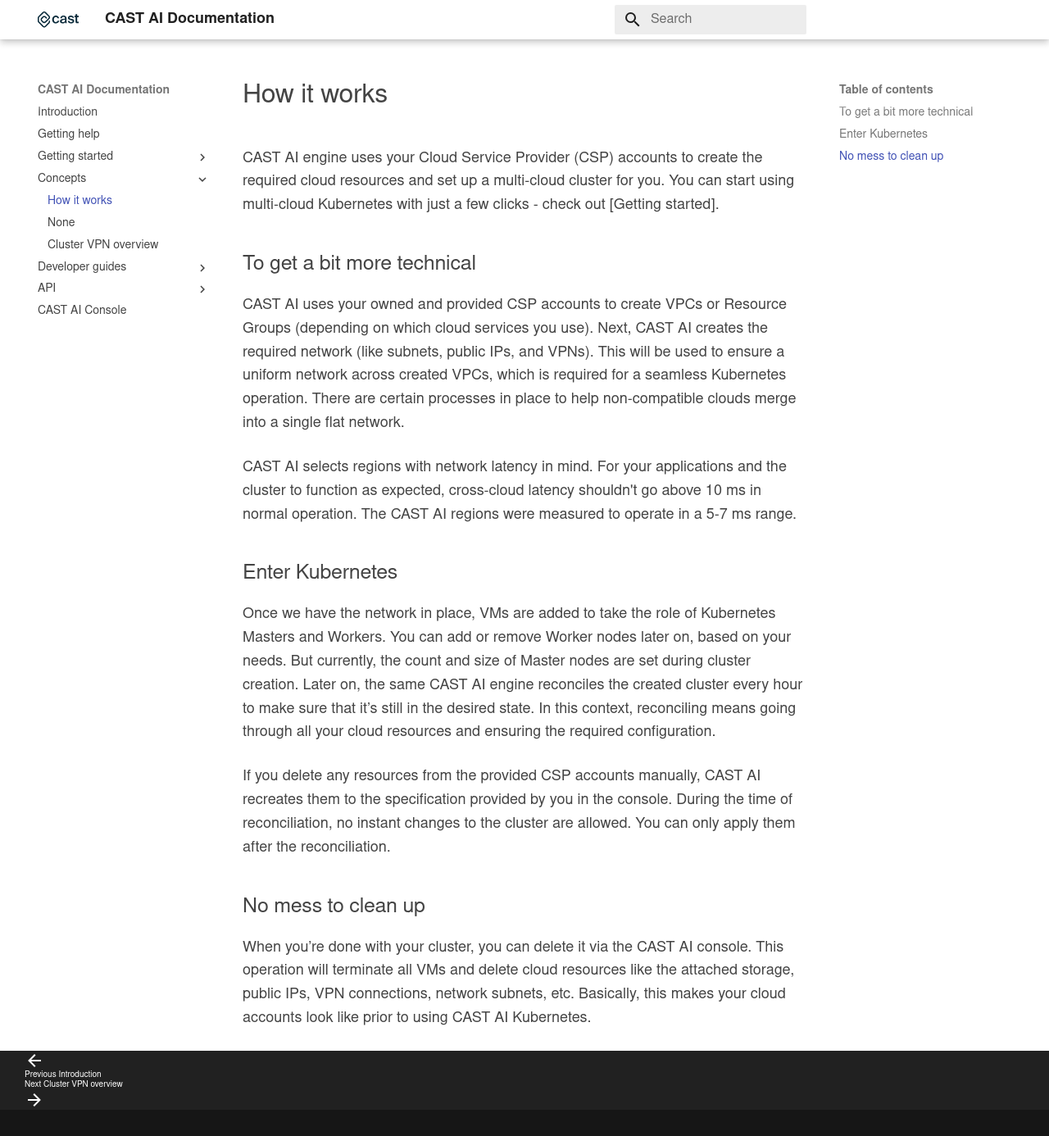
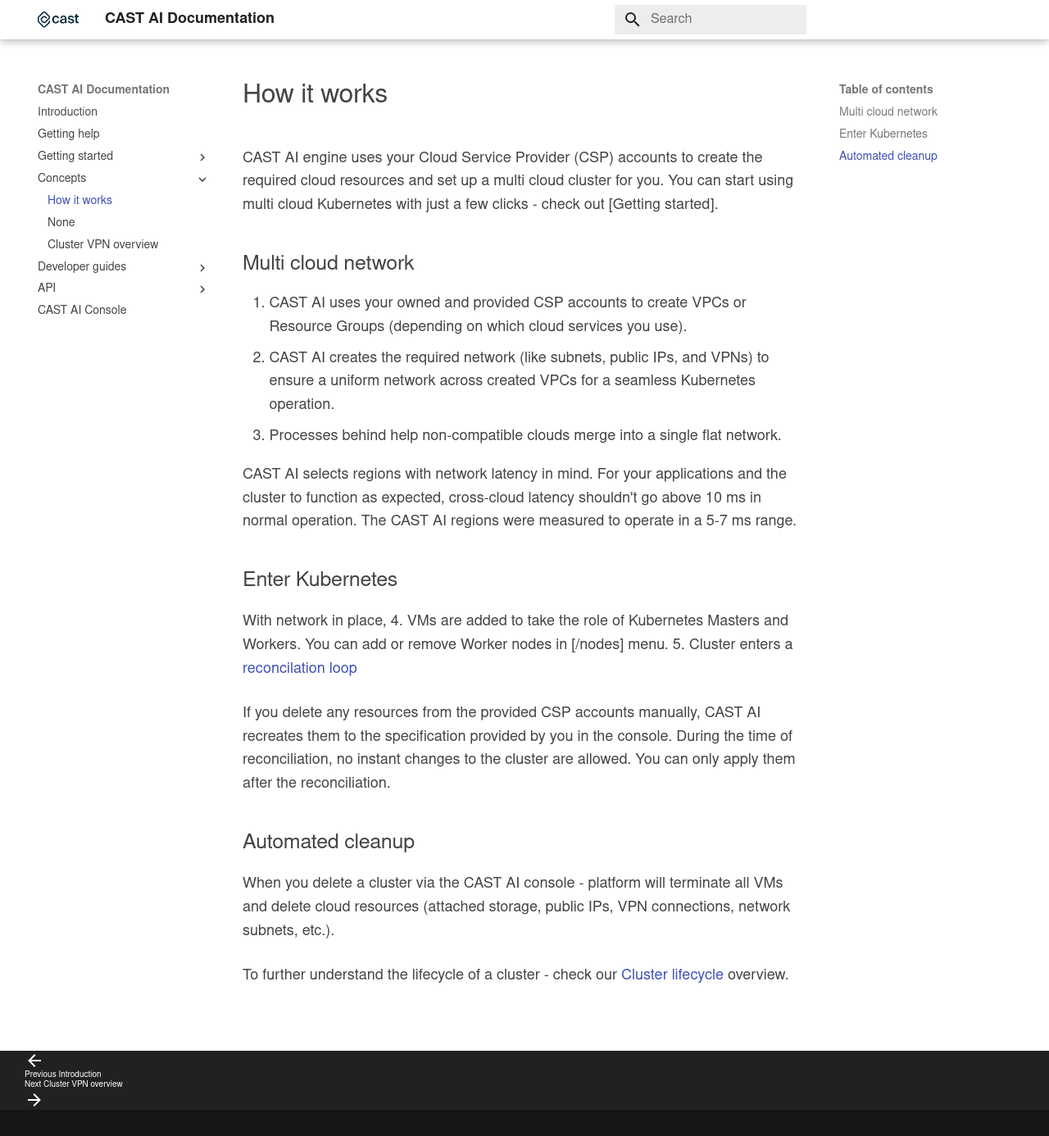
Before and after one commit to castai/docs, an MkDocs documentation site: the page built from docs/concepts/how-it-works.md, in a window 1280 px wide and 1386 px high. Shown: the whole window at 82% size. Built offline with MkDocs 1.6.1 and Material for MkDocs 9.7.7, drawn with Linux system fonts in a browser that asks for light colours; some web fonts are replaced.

Commit message:
Update how-it-works.md

```diff
--- a/docs/concepts/how-it-works.md
+++ b/docs/concepts/how-it-works.md
@@ -1,19 +1,25 @@
 # How it works
 
-CAST AI engine uses your Cloud Service Provider (CSP) accounts to create the required cloud resources and set up a multi-cloud cluster for you. You can start using multi-cloud Kubernetes with just a few clicks - check out [Getting started].
+CAST AI engine uses your Cloud Service Provider (CSP) accounts to create the required cloud resources and set up a multi cloud cluster for you. You can start using multi cloud Kubernetes with just a few clicks - check out [Getting started].
 
-## To get a bit more technical
+## Multi cloud network
 
-CAST AI uses your owned and provided CSP accounts to create VPCs or Resource Groups (depending on which cloud services you use). Next, CAST AI creates the required network (like subnets, public IPs, and VPNs). This will be used to ensure a uniform network across created VPCs, which is required for a seamless Kubernetes operation. There are certain processes in place to help non-compatible clouds merge into a single flat network.
+1. CAST AI uses your owned and provided CSP accounts to create VPCs or Resource Groups (depending on which cloud services you use).
+2. CAST AI creates the required network (like subnets, public IPs, and VPNs) to ensure a uniform network across created VPCs for a seamless Kubernetes operation.
+3. Processes behind help non-compatible clouds merge into a single flat network.
 
 CAST AI selects regions with network latency in mind. For your applications and the cluster to function as expected, cross-cloud latency shouldn't go above 10 ms in normal operation. The CAST AI regions were measured to operate in a 5-7 ms range.
 
 ## Enter Kubernetes
 
-Once we have the network in place, VMs are added to take the role of Kubernetes Masters and Workers. You can add or remove Worker nodes later on, based on your needs. But currently, the count and size of Master nodes are set during cluster creation. Later on, the same CAST AI engine reconciles the created cluster every hour to make sure that it’s still in the desired state. In this context, reconciling means going through all your cloud resources and ensuring the required configuration.
+With network in place,
+4. VMs are added to take the role of Kubernetes Masters and Workers. You can add or remove Worker nodes in [/nodes] menu.
+5. Cluster enters a [reconcilation loop](https://github.com/v1dm45/docs/blob/main/docs/concepts%20and%20schemes/architecture-overview.md#2-reconciliation--healing)
 
 If you delete any resources from the provided CSP accounts manually, CAST AI recreates them to the specification provided by you in the console. During the time of reconciliation, no instant changes to the cluster are allowed. You can only apply them after the reconciliation.
 
-## No mess to clean up
+## Automated cleanup
 
-When you’re done with your cluster, you can delete it via the CAST AI console. This operation will terminate all VMs and delete cloud resources like the attached storage, public IPs, VPN connections, network subnets, etc. Basically, this makes your cloud accounts look like prior to using CAST AI Kubernetes.
+When you delete a cluster via the CAST AI console - platform will terminate all VMs and delete cloud resources (attached storage, public IPs, VPN connections, network subnets, etc.).
+
+To further understand the lifecycle of a cluster - check our [Cluster lifecycle](https://github.com/v1dm45/docs/blob/main/docs/concepts%20and%20schemes/architecture-overview.md#cluster-lifecycle) overview.
```
